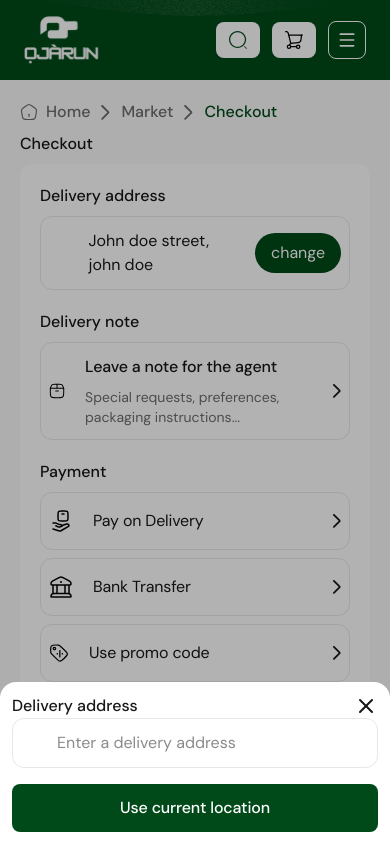
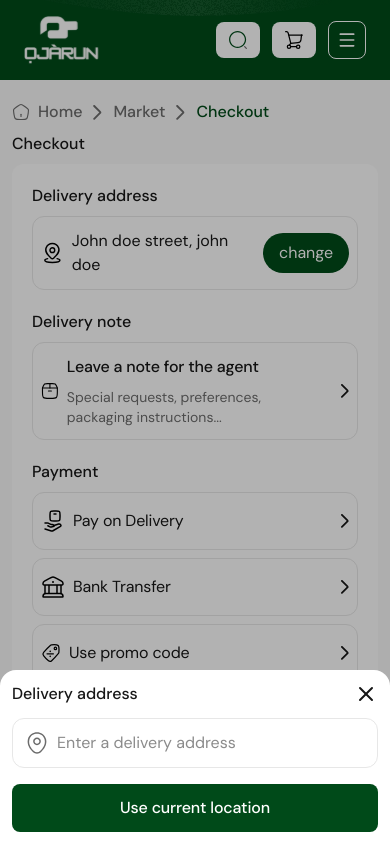
Before and after one commit to NetanTech/ojarun-web, a Next.js app: page /checkout in a window 390 px wide. Both pictures are taken after a click on the button "change". Shown: the top 844 px of the page. Built offline with nearby package versions, Linux system fonts and the light colour scheme.

Commit message:
fixed the checkout modals and subcomponents, reducing spacing on mobile

```diff
--- a/public/svg/svg.tsx
+++ b/public/svg/svg.tsx
@@ -2513,6 +2513,40 @@ export function MapPin2({
       {...props}
     >
       <path
+        d="M7 18C5.17107 18.4117 4 19.0443 4 19.7537C4 20.9943 7.58172 22 12 22C16.4183 22 20 20.9943 20 19.7537C20 19.0443 18.8289 18.4117 17 18"
+        stroke="black"
+        stroke-width="1.5"
+        stroke-linecap="round"
+      />
+      <path
+        d="M14.5 9C14.5 10.3807 13.3807 11.5 12 11.5C10.6193 11.5 9.5 10.3807 9.5 9C9.5 7.61929 10.6193 6.5 12 6.5C13.3807 6.5 14.5 7.61929 14.5 9Z"
+        stroke="black"
+        stroke-width="1.5"
+      />
+      <path
+        d="M13.2574 17.4936C12.9201 17.8184 12.4693 18 12.0002 18C11.531 18 11.0802 17.8184 10.7429 17.4936C7.6543 14.5008 3.51519 11.1575 5.53371 6.30373C6.6251 3.67932 9.24494 2 12.0002 2C14.7554 2 17.3752 3.67933 18.4666 6.30373C20.4826 11.1514 16.3536 14.5111 13.2574 17.4936Z"
+        stroke="black"
+        stroke-width="1.5"
+      />
+    </svg>
+  );
+}
+
+export function MapPin3({
+  className,
+  ...props
+}: React.SVGProps<SVGSVGElement>) {
+  return (
+    <svg
+      width="24"
+      height="24"
+      viewBox="0 0 24 24"
+      fill="none"
+      xmlns="http://www.w3.org/2000/svg"
+      className={className}
+      {...props}
+    >
+      <path
         d="M12.0009 14.17C9.87086 14.17 8.13086 12.44 8.13086 10.3C8.13086 8.16 9.87086 6.44 12.0009 6.44C14.1309 6.44 15.8709 8.17 15.8709 10.31C15.8709 12.45 14.1309 14.17 12.0009 14.17ZM12.0009 7.94C10.7009 7.94 9.63086 9 9.63086 10.31C9.63086 11.62 10.6909 12.68 12.0009 12.68C13.3109 12.68 14.3709 11.62 14.3709 10.31C14.3709 9 13.3009 7.94 12.0009 7.94Z"
         fill="#6C6C6C"
       />
@@ -2673,8 +2707,8 @@ export function Bank({ className, ...props }: React.SVGProps<SVGSVGElement>) {
       viewBox="0 0 24 24"
       fill="none"
       xmlns="http://www.w3.org/2000/svg"
-      className={ className }
-      { ...props }
+      className={className}
+      {...props}
     >
       <path
         d="M2 8.56907C2 7.37289 2.48238 6.63982 3.48063 6.08428L7.58987 3.79744C9.7431 2.59915 10.8197 2 12 2C13.1803 2 14.2569 2.59915 16.4101 3.79744L20.5194 6.08428C21.5176 6.63982 22 7.3729 22 8.56907C22 8.89343 22 9.05561 21.9646 9.18894C21.7785 9.88945 21.1437 10 20.5307 10H3.46928C2.85627 10 2.22152 9.88944 2.03542 9.18894C2 9.05561 2 8.89343 2 8.56907Z"
--- a/src/app/(Marketplace)/checkout/components/BankTransfer.tsx
+++ b/src/app/(Marketplace)/checkout/components/BankTransfer.tsx
@@ -9,8 +9,9 @@ import Button from "@/components/ui/Button";
 const BankTransfer = () => {
   const [showBankTrabsfer, setShowBankTransfer] = useState(false); // show Bank transfer modal
   return (
+   <>
     <div className="flex items-center gap-3 flex-1 w-full justify-between border border-[#E7E7E7] p-2 rounded-xl py-4" onClick={() => setShowBankTransfer(true)}>
-      <div className="flex items-center gap-5 ">
+      <div className="flex items-center gap-2 md:gap-5">
         <Bank/>
         <p className="body-medium">Bank Transfer</p>
       </div>
@@ -19,6 +20,7 @@ const BankTransfer = () => {
         <ChevronRight />
       </button>
 
+    </div>
       <Modal
           isOpen={showBankTrabsfer}
           title="Bank transfer"
@@ -50,7 +52,7 @@ const BankTransfer = () => {
             </Button>
           </div>
         </Modal>
-    </div>
+   </>
   );
 };
 
--- a/src/app/(Marketplace)/checkout/components/DeliveryAddress.tsx
+++ b/src/app/(Marketplace)/checkout/components/DeliveryAddress.tsx
@@ -2,17 +2,18 @@
 
 import Button from "@/components/ui/Button";
 import Modal from "@/components/ui/Modal";
-import { MapPin } from "../../../../../public/svg/svg";
+import { MapPin, MapPin2, MapPin3 } from "../../../../../public/svg/svg";
 import React, { useState } from "react";
 
 const DeliveryAddress = () => {
   const [openDAModal, setOpenDAModal] = useState(false); // delivery address
   return (
+   <>
     <div className="flex flex-col gap-2 items-start w-full">
       <p className="font-medium">Delivery address</p>
       <div className="border w-full flex items-center justify-between gap-3 border-[#E7E7E7] p-2 rounded-xl py-3" onClick={() => setOpenDAModal(true)}>
-        <div className="flex items-center gap-5">
-          <MapPin />
+        <div className="flex items-center gap-2 md:gap-5">
+          <MapPin2 />
           <p>John doe street, john doe</p>
         </div>
 
@@ -23,6 +24,7 @@ const DeliveryAddress = () => {
           change
         </button>
 
+      </div>
         <Modal
             isOpen={openDAModal}
             onClose={() => setOpenDAModal(false)}
@@ -31,7 +33,7 @@ const DeliveryAddress = () => {
           >
             <div className="flex flex-col gap-4 w-full">
               <div className="flex items-center gap-2 w-full border border-[#E7E7E7] rounded-xl p-3">
-                <MapPin />
+                <MapPin3 />
                 <input
                   type="text"
                   className="focus-within:outline-0 flex-1"
@@ -49,8 +51,8 @@ const DeliveryAddress = () => {
               </Button>
             </div>
           </Modal>
-      </div>
     </div>
+   </>
   );
 };
 
--- a/src/app/(Marketplace)/checkout/components/DeliveryNote.tsx
+++ b/src/app/(Marketplace)/checkout/components/DeliveryNote.tsx
@@ -11,7 +11,7 @@ const DeliveryNote = () => {
     <div className="flex flex-col gap-2 items-start w-full">
       <p className="font-medium">Delivery note</p>
       <div className="border w-full flex items-center justify-between gap-3 border-[#E7E7E7] p-2 rounded-xl py-3" onClick={() => setOpenDNModal(true)}>
-        <div className="flex items-center gap-5">
+        <div className="flex items-center gap-2 md:gap-5">
           <DeliveryBox />
           <div className="flex flex-col gap-2">
             <p className="body-medium font-medium">
@@ -27,6 +27,7 @@ const DeliveryNote = () => {
           <ChevronRight />
         </button>
 
+      </div>
         <Modal
             isOpen={openDNModal}
             onClose={() => setOpenDNModal(false)}
@@ -52,7 +53,6 @@ const DeliveryNote = () => {
               </Button>
             </div>
           </Modal>
-      </div>
     </div>
   );
 };
--- a/src/app/(Marketplace)/checkout/components/PromoCode.tsx
+++ b/src/app/(Marketplace)/checkout/components/PromoCode.tsx
@@ -8,9 +8,10 @@ import React, { useState } from "react";
 const PromoCode = () => {
   const [openPCModal, setOpenPCModal] = useState(false); // promo code
   return (
+    <>
     <div className="flex items-center gap-3 flex-1 w-full justify-between border border-[#E7E7E7] p-2 rounded-xl py-4" onClick={() => setOpenPCModal(true)}>
-      <div className="flex items-center gap-5 ">
-        <Tag className="-rotate-90" />
+      <div className="flex items-center gap-2 md:gap-5">
+        <Tag />
         <p className="body-medium">Use promo code</p>
       </div>
 
@@ -18,6 +19,7 @@ const PromoCode = () => {
         <ChevronRight />
       </button>
 
+    </div>
       <Modal
           isOpen={openPCModal}
           onClose={() => setOpenPCModal(false)}
@@ -39,7 +41,7 @@ const PromoCode = () => {
             </Button>
           </div>
         </Modal>
-    </div>
+    </>
   );
 };
 
--- a/src/app/(Marketplace)/checkout/page.tsx
+++ b/src/app/(Marketplace)/checkout/page.tsx
@@ -14,7 +14,7 @@ const Page = () => {
   const pathName = usePathname();
   return (
     <div className="bg-[#F9F9F9] min-h-screen">
-      <div className="md:max-w-300 lg:mx-auto mx-5 md:w-full flex flex-col items-start gap-2 py-5">
+      <div className="lg:max-w-300 lg:w-full mx-3 lg:mx-auto flex flex-col items-start gap-2 py-5">
         <BreadCrumb
           item={[
             {
@@ -33,7 +33,7 @@ const Page = () => {
           ]}
         />
         <h6 className="font-medium">Checkout</h6>
-        <div className="flex flex-wrap items-start gap-2 w-full">
+        <div className="flex flex-col lg:flex-row items-start gap-2 w-full">
           <div className="flex-1 w-full bg-white rounded-xl p-5 flex flex-col gap-5">
             {/* Delivery address */}
             <DeliveryAddress />
@@ -47,7 +47,7 @@ const Page = () => {
               <div className="flex flex-col gap-2 w-full">
                 <div className="flex flex-col md:flex-row items-center justify-between gap-2">
                   <div className="flex items-center gap-3 flex-1 w-full justify-between border border-[#E7E7E7] p-2 rounded-xl py-4">
-                    <div className="flex items-center gap-5 ">
+                    <div className="flex items-center gap-2 md:gap-5">
                       <SafeDelivery />
                       <p className="body-medium">Pay on Delivery</p>
                     </div>
--- a/src/app/(Marketplace)/marketplace/components/categories.tsx
+++ b/src/app/(Marketplace)/marketplace/components/categories.tsx
@@ -10,15 +10,15 @@ const Categories = ({ selectedCat, setSelectedCat } : {
   setSelectedCat: (b: string) => void;
 }) => {
   return (
-    <div className="flex items-center flex-wrap md:gap-5 gap-5 md:max-w-300 w-full lg:mx-auto">
-      <button className={`flex flex-col items-center gap-2 hover:bg-green-50 ${ selectedCat === 'all' ? 'bg-green-50' : 'bg-transparent' } p-2 rounded-xl`} onClick={() => setSelectedCat('all')}>
+    <div className="flex items-center md:flex-wrap md:gap-5 overflow-y-auto gap-5 md:max-w-300 w-full lg:mx-auto">
+      <button className={`flex flex-col items-center shrink-0 gap-2 hover:bg-green-50 ${ selectedCat === 'all' ? 'bg-green-50' : 'bg-transparent' } p-2 rounded-xl`} onClick={() => setSelectedCat('all')}>
         <FullBox />
         <span className="text-sm font-medium">Browse all</span>
       </button>
       {Cats.map((category, i) => {
         const Icon = category.icon;
         return (
-          <button key={i} className={`flex hover:bg-green-50  ${ category.name === selectedCat ? 'bg-green-50' : 'bg-transparent' } rounded-xl flex-col items-center justify-center md:w-25 md:h-25 p-2 gap-2`} onClick={() => setSelectedCat(category.name)}>
+          <button key={i} className={`flex shrink-0 hover:bg-green-50  ${ category.name === selectedCat ? 'bg-green-50' : 'bg-transparent' } rounded-xl flex-col items-center justify-center md:w-25 md:h-25 p-2 gap-2`} onClick={() => setSelectedCat(category.name)}>
             <Icon  className="h-12 w-16 md:w-auto sm:h-16"/>
             <span className="text-sm font-medium">{category.name}</span>
           </button>
--- a/src/components/ui/Modal.tsx
+++ b/src/components/ui/Modal.tsx
@@ -34,7 +34,7 @@ const Modal = ({ isOpen, onClose, children, title, className }: ModalProps) => {
   }, [isOpen, onClose]);
 
   const headerContent = (
-    <div className="flex items-center justify-between shrink-0">
+    <div className="flex items-center justify-between shrink-0 mb-3">
       {title && <h6 className="font-medium">{title}</h6>}
       <button onClick={onClose}>
         <X />
```
